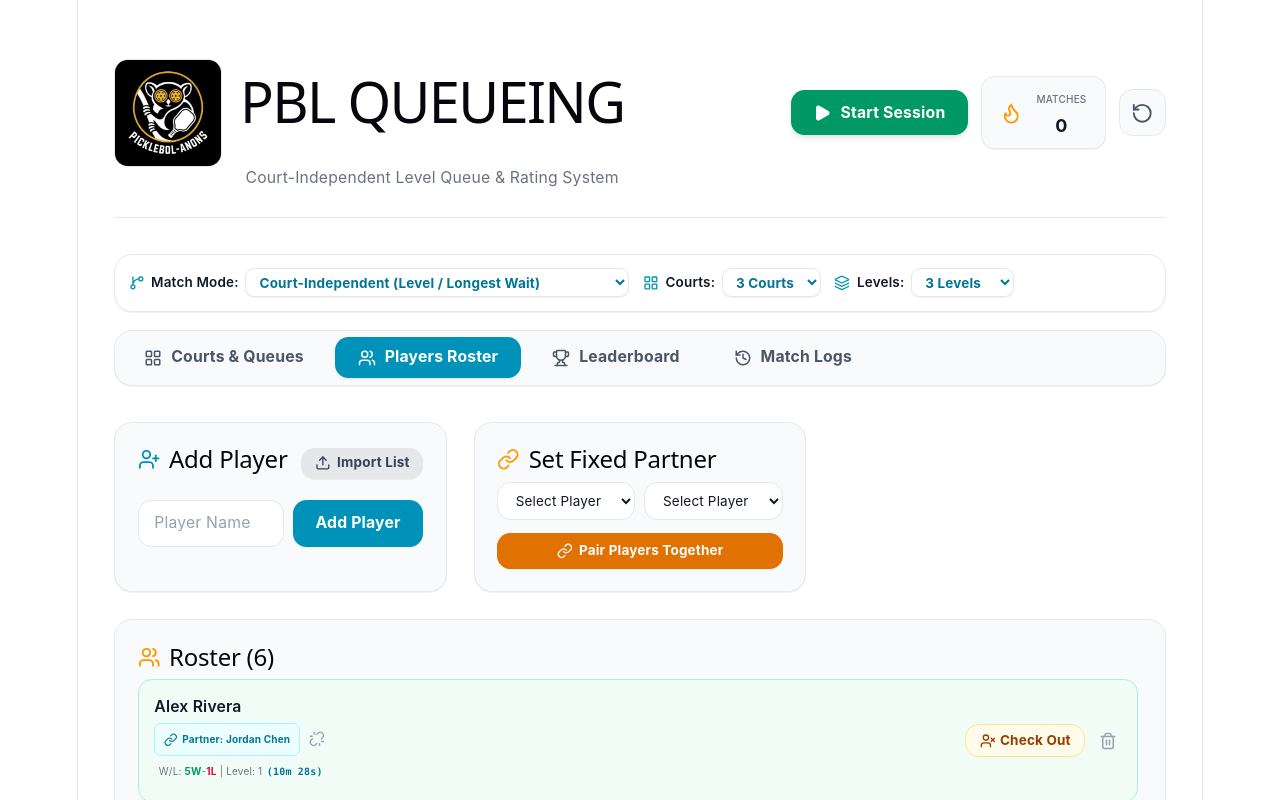
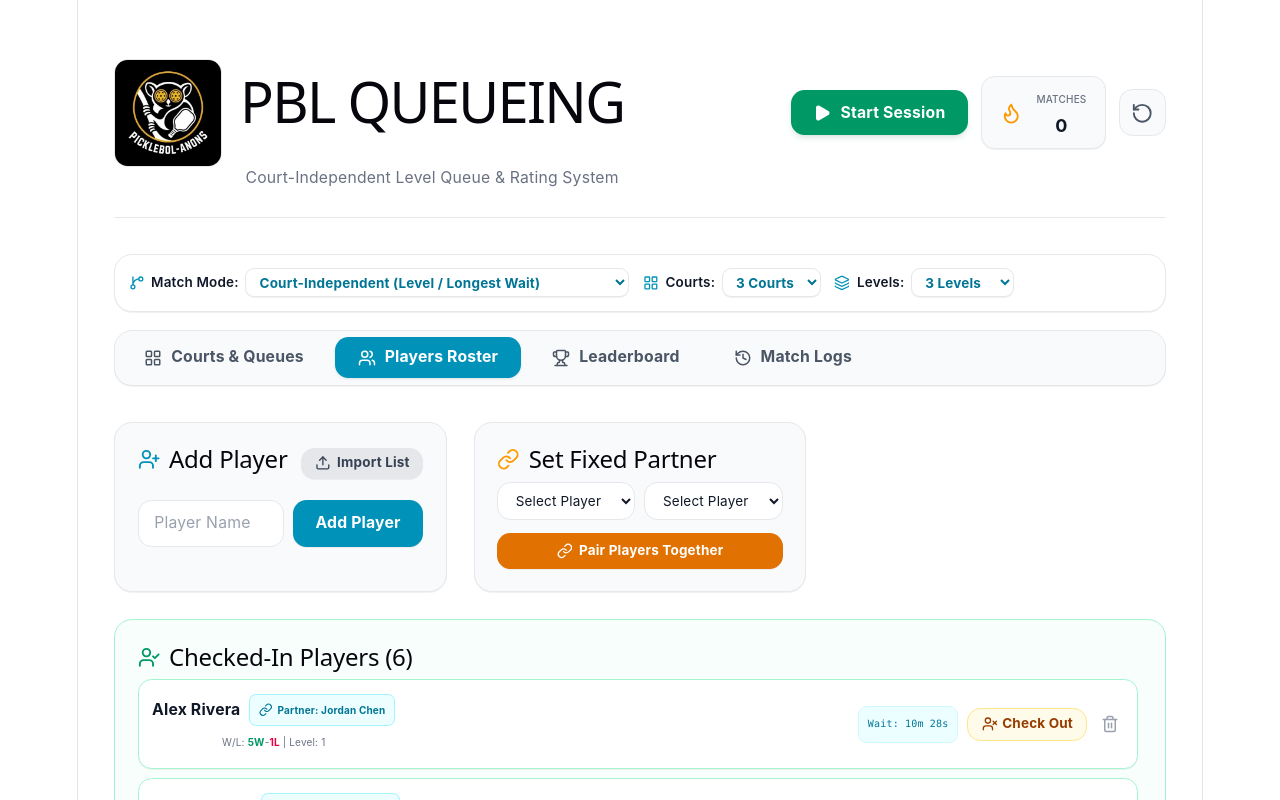
Before and after one commit to theknee-pbl/queue, a React (Vite) app: page / in a window 1280 px wide. Both pictures are taken after a click on the button "Players Roster". Shown: the top 800 px of the page. Built offline with nearby package versions, Linux system fonts and the light colour scheme.

Commit message:
Update App.jsx

```diff
--- a/src/App.jsx
+++ b/src/App.jsx
@@ -1925,26 +1925,91 @@ export default function App() {
               </div>
             </div>
 
+            {/* CHECKED-IN PLAYERS SUB-SECTION (1 ROW PER PLAYER) */}
+            <div className="bg-emerald-50/40 border border-emerald-200 rounded-2xl p-5 flex flex-col justify-between shadow-2xs md:col-span-3">
+              <div>
+                <h2 className="text-lg font-bold text-gray-900 mb-3 flex items-center gap-2">
+                  <UserCheck className="w-5 h-5 text-emerald-600" /> Checked-In Players ({roster.filter(p => p.isCheckedIn).length})
+                </h2>
+
+                {roster.filter(p => p.isCheckedIn).length === 0 ? (
+                  <p className="text-center py-4 text-gray-400 text-xs italic">No players currently checked in.</p>
+                ) : (
+                  <div className="grid grid-cols-1 gap-2 max-h-[300px] overflow-y-auto pr-1">
+                    {roster.filter(p => p.isCheckedIn).map((player) => {
+                      const isPlaying = activeCourtPlayerIds.has(player.id);
+                      const partnerName = getPartnerName(player.partnerId);
+
+                      return (
+                        <div
+                          key={player.id}
+                          className="flex flex-col sm:flex-row justify-between items-start sm:items-center p-3 rounded-xl border bg-white border-emerald-200 shadow-2xs gap-3"
+                        >
+                          <div>
+                            <div className="flex items-center gap-2">
+                              <span className="font-bold text-sm text-gray-900">{player.name}</span>
+                              {partnerName && (
+                                <span className="text-[10px] font-bold text-cyan-700 bg-cyan-50 border border-cyan-200 px-2 py-0.5 rounded-md flex items-center gap-1">
+                                  <Link className="w-3 h-3" /> Partner: {partnerName}
+                                </span>
+                              )}
+                            </div>
+                            <div className="text-[10px] text-gray-500 mt-0.5">
+                              W/L: <span className="text-emerald-600 font-bold">{player.wins}W</span>-<span className="text-rose-600 font-bold">{player.losses}L</span> | Level: {player.level}
+                            </div>
+                          </div>
+
+                          <div className="flex items-center gap-2 w-full sm:w-auto justify-end">
+                            {isPlaying ? (
+                              <span className="text-[10px] font-bold px-2 py-1 bg-emerald-100 text-emerald-800 border border-emerald-200 rounded-lg">
+                                On Court
+                              </span>
+                            ) : (
+                              <span className="text-[10px] text-cyan-700 font-mono bg-cyan-50 px-2 py-1 rounded-lg border border-cyan-100">
+                                Wait: {formatWaitTime(player.checkedInAt)}
+                              </span>
+                            )}
+
+                            {!isPlaying && (
+                              <button
+                                onClick={() => handleToggleCheckIn(player.id)}
+                                className="px-3 py-1.5 bg-amber-50 hover:bg-amber-100 text-amber-800 border border-amber-200 rounded-xl text-xs font-bold transition cursor-pointer flex items-center gap-1"
+                                title="Check Out to Roster"
+                              >
+                                <UserX className="w-3.5 h-3.5" /> Check Out
+                              </button>
+                            )}
+
+                            <button onClick={() => handleRemoveFromRoster(player.id)} className="p-1 text-gray-400 hover:text-rose-600 transition cursor-pointer">
+                              <Trash2 className="w-4 h-4" />
+                            </button>
+                          </div>
+                        </div>
+                      );
+                    })}
+                  </div>
+                )}
+              </div>
+            </div>
+
+            {/* GENERAL / CHECKED-OUT ROSTER SECTION (EXCLUDES CHECKED-IN PLAYERS) */}
             <div className="bg-gray-50 border border-gray-200 rounded-2xl p-5 flex flex-col justify-between shadow-2xs md:col-span-3">
               <div>
                 <h2 className="text-lg font-bold text-gray-900 mb-4 flex items-center gap-2">
-                  <Users className="w-5 h-5 text-amber-500" /> Roster ({roster.length})
+                  <Users className="w-5 h-5 text-amber-500" /> Full Roster Pool ({roster.filter(p => !p.isCheckedIn).length} Available)
                 </h2>
 
-                {roster.length === 0 ? (
-                  <p className="text-center py-6 text-gray-400 text-sm italic">No players added yet.</p>
+                {roster.filter(p => !p.isCheckedIn).length === 0 ? (
+                  <p className="text-center py-6 text-gray-400 text-sm italic">All players are currently checked in.</p>
                 ) : (
                   <div className="grid grid-cols-1 gap-2.5 max-h-[400px] overflow-y-auto pr-1">
-                    {roster.map((player) => {
-                      const isPlaying = activeCourtPlayerIds.has(player.id);
+                    {roster.filter(p => !p.isCheckedIn).map((player) => {
                       const partnerName = getPartnerName(player.partnerId);
 
                       return (
                         <div
                           key={player.id}
-                          className={`flex flex-col sm:flex-row justify-between items-start sm:items-center p-3.5 rounded-xl border transition gap-3 ${
-                            player.isCheckedIn ? 'bg-emerald-50/60 border-emerald-200' : 'bg-white border-gray-200'
-                          }`}
+                          className="flex flex-col sm:flex-row justify-between items-start sm:items-center p-3.5 rounded-xl border bg-white border-gray-200 transition gap-3"
                         >
                           <div>
                             <div className="flex items-center gap-2">
@@ -1964,29 +2029,16 @@ export default function App() {
 
                             <div className="text-[10px] text-gray-500 mt-0.5">
                               W/L: <span className="text-emerald-600 font-bold">{player.wins}W</span>-<span className="text-rose-600 font-bold">{player.losses}L</span> | Level: {player.level}
-                              {player.isCheckedIn && !isPlaying && (
-                                <span className="text-cyan-700 font-mono font-bold ml-1">
-                                  ({formatWaitTime(player.checkedInAt)})
-                                </span>
-                              )}
                             </div>
                           </div>
 
                           <div className="flex items-center gap-2 w-full sm:w-auto justify-end">
-                            {isPlaying ? (
-                              <span className="text-[10px] font-bold px-2 py-1 bg-emerald-100 text-emerald-800 border border-emerald-200 rounded-lg">
-                                On Court
-                              </span>
-                            ) : (
-                              <button
-                                onClick={() => handleToggleCheckIn(player.id)}
-                                className={`px-3 py-1.5 rounded-xl text-xs font-bold flex items-center gap-1 transition cursor-pointer ${
-                                  player.isCheckedIn ? 'bg-amber-50 text-amber-800 border border-amber-200 hover:bg-amber-100' : 'bg-emerald-600 text-white hover:bg-emerald-500'
-                                }`}
-                              >
-                                {player.isCheckedIn ? <><UserX className="w-3.5 h-3.5" /> Check Out</> : <><UserCheck className="w-3.5 h-3.5" /> Check In</>}
-                              </button>
-                            )}
+                            <button
+                              onClick={() => handleToggleCheckIn(player.id)}
+                              className="px-3 py-1.5 rounded-xl text-xs font-bold flex items-center gap-1 transition cursor-pointer bg-emerald-600 text-white hover:bg-emerald-500"
+                            >
+                              <UserCheck className="w-3.5 h-3.5" /> Check In
+                            </button>
 
                             <button onClick={() => handleRemoveFromRoster(player.id)} className="p-1 text-gray-400 hover:text-rose-600 transition cursor-pointer">
                               <Trash2 className="w-4 h-4" />
```
